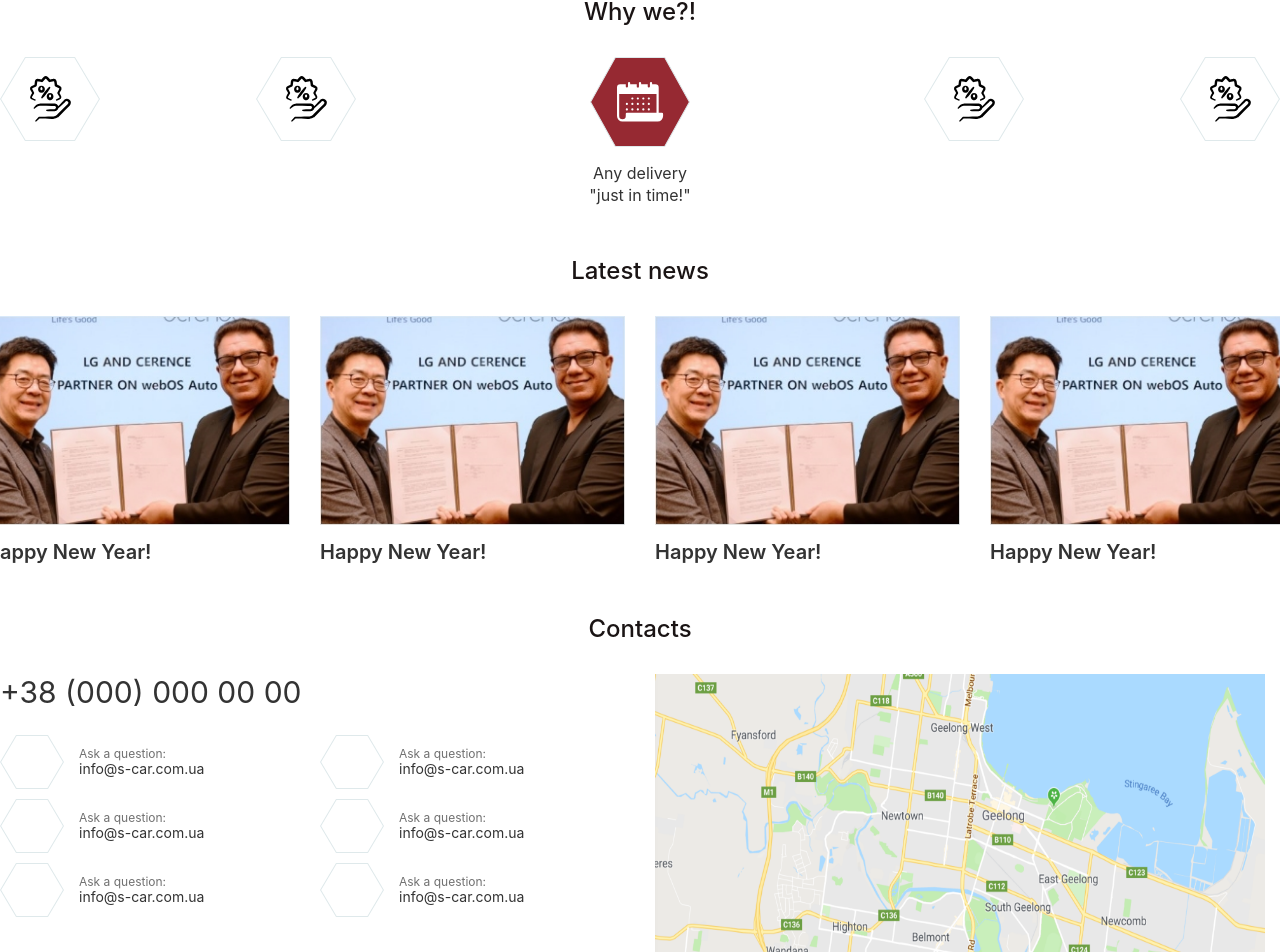
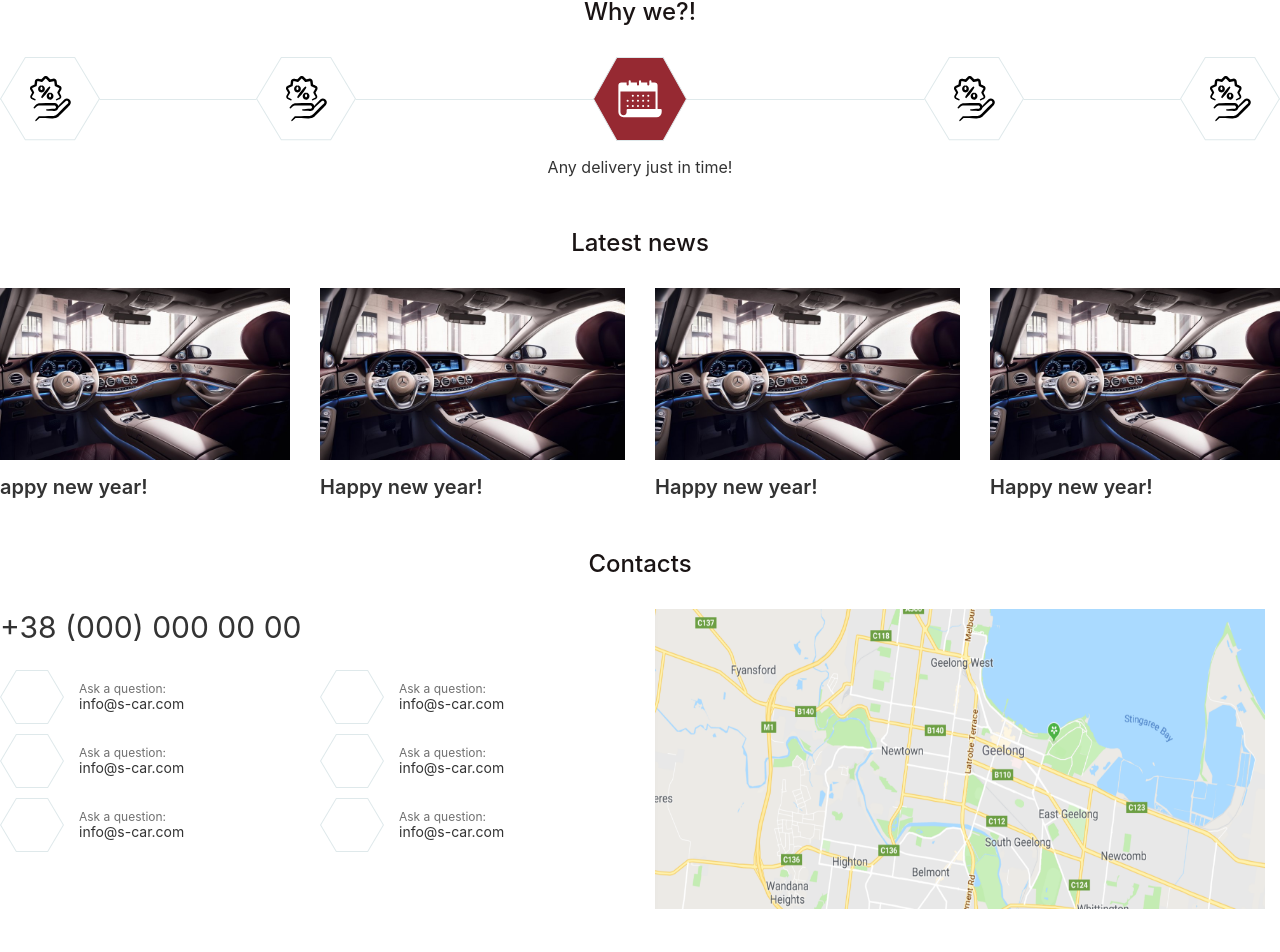
Before and after one commit to palajo/myFirstProject, a React (Create React App) app: page / in a window 1280 px wide. Shown: the part 894-1846 px from the top of the page. Built offline with nearby package versions, Linux system fonts and the light colour scheme.

Commit message:
20:42 \ fixed code \ finished benefits

```diff
--- a/src/App.css
+++ b/src/App.css
@@ -294,9 +294,6 @@ p.SliderText{
 /* ------------------------ */
 
 /* IconGraphic styles */
-.IconGraphic img{
-	margin-bottom: 15px;
-}
 .IconGraphic{
 	font-size: 16px;
 	line-height: 22px;
@@ -370,3 +367,15 @@ footer .nav a.nav-link:hover{
 footer p{
 	color: white;
 }
+.IconImage{
+	z-index: 1;
+}
+.HR{
+	position: absolute;
+
+	width: 100%;
+	height: 1px;
+
+	background: #dfe9eb;
+
+}
--- a/src/components/Contacts.js
+++ b/src/components/Contacts.js
@@ -4,6 +4,20 @@ import { Container, Row, Col, Nav, Form, InputGroup } from 'react-bootstrap';
 
 import IconContacts from '../img/icon-contacts.svg';
 import Map from '../img/google-map.png';
+
+function Contact(props) {
+  return (
+	  <Row>
+		  <div className="span">
+			  <img src={props.IconContact} />
+		  </div>
+		  <div className="span margin-left-15 align-self-center">
+			  <p className="gray-12px">{props.ContactHeading}</p>
+			  <p>{props.ContactInfo}</p>
+		  </div>
+	  </Row>
+  );
+}
 
 function Contacts() {
 	return(
@@ -18,62 +32,15 @@ function Contacts() {
 					</Row>
 					<Row className="ContactInfo">
 						<Col>
-							<Row>
-								<div className="span">
-									<img src={IconContacts} />
-								</div>
-								<div className="span margin-left-15 align-self-center">
-									<p className="gray-12px">Ask a question:</p>
-									<p>info@s-car.com.ua</p>
-								</div>
-							</Row>
-							<Row>
-								<div className="span">
-									<img src={IconContacts} />
-								</div>
-								<div className="span margin-left-15 align-self-center">
-									<p className="gray-12px">Ask a question:</p>
-									<p>info@s-car.com.ua</p>
-								</div>
-							</Row>
-							<Row>
-								<div className="span">
-									<img src={IconContacts} />
-								</div>
-								<div className="span margin-left-15 align-self-center">
-									<p className="gray-12px">Ask a question:</p>
-									<p>info@s-car.com.ua</p>
-								</div>
-							</Row>
+							<Contact IconContact={IconContacts} ContactHeading="Ask a question:" ContactInfo="info@s-car.com" />
+							<Contact IconContact={IconContacts} ContactHeading="Ask a question:" ContactInfo="info@s-car.com" />
+							<Contact IconContact={IconContacts} ContactHeading="Ask a question:" ContactInfo="info@s-car.com" />
+
 						</Col>
 						<Col>
-							<Row>
-								<div className="span">
-									<img src={IconContacts} />
-								</div>
-								<div className="span margin-left-15 align-self-center">
-									<p className="gray-12px">Ask a question:</p>
-									<p>info@s-car.com.ua</p>
-								</div>
-							</Row>
-							<Row>
-								<div className="span">
-									<img src={IconContacts} />
-								</div>
-								<div className="span margin-left-15 align-self-center">
-									<p className="gray-12px">Ask a question:</p>
-									<p>info@s-car.com.ua</p>
-								</div>
-							</Row>
-							<Row>
-								<div className="span">
-									<img src={IconContacts} />
-								</div>
-								<div className="span margin-left-15 align-self-center">
-									<p className="gray-12px">Ask a question:</p>
-									<p>info@s-car.com.ua</p>
-								</div>
-							</Row>
+							<Contact IconContact={IconContacts} ContactHeading="Ask a question:" ContactInfo="info@s-car.com" />
+							<Contact IconContact={IconContacts} ContactHeading="Ask a question:" ContactInfo="info@s-car.com" />
+							<Contact IconContact={IconContacts} ContactHeading="Ask a question:" ContactInfo="info@s-car.com" />
 						</Col>
 					</Row>
 				</Col>
--- a/src/components/IconGraphic.js
+++ b/src/components/IconGraphic.js
@@ -4,6 +4,22 @@ import { Container, Row, Col, Nav, Form, InputGroup } from 'react-bootstrap';
 
 import icondiscount from '../img/icon-discount.svg';
 import iconcalendar from '../img/icon-calendar.svg';
+
+function Icon(props){
+	return(
+		<Col className="align-self-start">
+			<Row className={props.IconPosition}>
+				<div className="IconImage">
+					<img src={props.IconImage} className="IconIcon" height="84px" />
+				</div>
+				<div className="HR align-self-center"></div>
+			</Row>
+			<Row className={props.IconPosition}>
+				<p className="margin-top-15">{props.IconDescription}</p>
+			</Row>
+		</Col>
+	);
+}
 
 function IconGraphic() {
 	return(
@@ -12,39 +28,13 @@ function IconGraphic() {
 				<h2>Why we?!</h2>
 			</Row>
 			<Row className="IconGraphic">
-				<Col >
-					<Row className="justify-content-start">
-						<img src={icondiscount} width="100px" />
-					</Row>
-				</Col>
-				<Col>
-					<Row className="justify-content-start">
-						<img src={icondiscount} width="100px" />
-					</Row>
-				</Col>
-				<Col>
-					<Row className="text-center justify-content-center">
-						<img src={iconcalendar} width="100px" />
+				<Icon IconPosition="justify-content-start" IconImage={icondiscount} />
+				<Icon IconPosition="justify-content-start" IconImage={icondiscount} />
+				<Icon IconPosition="justify-content-center text-center" IconImage={iconcalendar} IconDescription="Any delivery just in time!" />
+				<Icon IconPosition="justify-content-end" IconImage={icondiscount} />
+				<Icon IconPosition="justify-content-end" IconImage={icondiscount} />
+			</Row>
 
-					</Row>
-					<Row className="text-center justify-content-center">
-						<p>
-							Any delivery <br />
-							"just in time!"
-						</p>
-					</Row>
-				</Col>
-				<Col>
-					<Row className="justify-content-end">
-						<img src={icondiscount} width="100px" />
-					</Row>
-				</Col>
-				<Col>
-					<Row className="justify-content-end">
-						<img src={icondiscount} width="100px" />
-					</Row>
-				</Col>
-			</Row>
 		</Container>
     );
 }
--- a/src/components/News.js
+++ b/src/components/News.js
@@ -3,6 +3,19 @@ import 'bootstrap/dist/css/bootstrap.min.css';
 import { Container, Row, Col, Nav, Form, InputGroup } from 'react-bootstrap';
 
 import newsimage from '../img/news.jpg';
+
+function NewsBlock (props){
+	return(
+		<Col>
+			<Row>
+				<img src={props.NewsImage} width="100%" />
+			</Row>
+			<Row>
+				<p className="NewsHeading">{props.NewsDescription}</p>
+			</Row>
+		</Col>
+	);
+}
 
 function News() {
 	return(
@@ -11,38 +24,10 @@ function News() {
 				<h2>Latest news</h2>
 			</Row>
 			<Row className="NewsBlock">
-				<Col>
-					<Row>
-						<img src={newsimage} width="100%" />
-					</Row>
-					<Row>
-						<p className="NewsHeading">Happy New Year!</p>
-					</Row>
-				</Col>
-				<Col>
-					<Row>
-						<img src={newsimage} width="100%" />
-					</Row>
-					<Row>
-						<p className="NewsHeading">Happy New Year!</p>
-					</Row>
-				</Col>
-				<Col>
-					<Row>
-						<img src={newsimage} width="100%" />
-					</Row>
-					<Row>
-						<p className="NewsHeading">Happy New Year!</p>
-					</Row>
-				</Col>
-				<Col>
-					<Row>
-						<img src={newsimage} width="100%" />
-					</Row>
-					<Row>
-						<p className="NewsHeading">Happy New Year!</p>
-					</Row>
-				</Col>
+				<NewsBlock NewsImage={newsimage} NewsDescription="Happy new year!" />
+				<NewsBlock NewsImage={newsimage} NewsDescription="Happy new year!" />
+				<NewsBlock NewsImage={newsimage} NewsDescription="Happy new year!" />
+				<NewsBlock NewsImage={newsimage} NewsDescription="Happy new year!" />
 			</Row>
 		</Container>
     );
```
Also changed, not shown: src/components/Brands.js (+35 -144 lines), src/img/icon-discount.svg, src/img/news.jpg.
